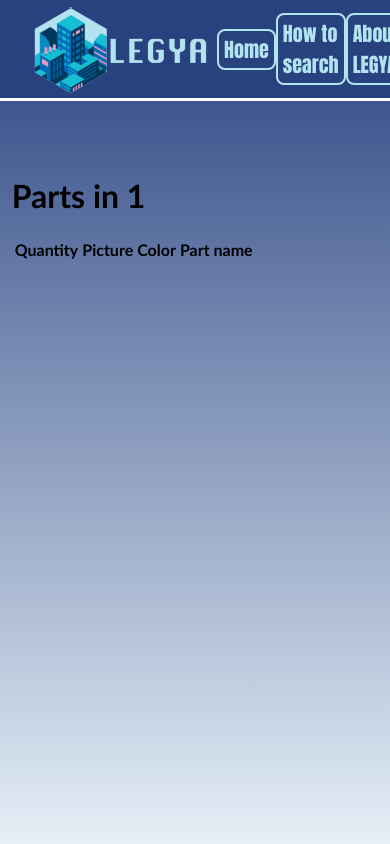
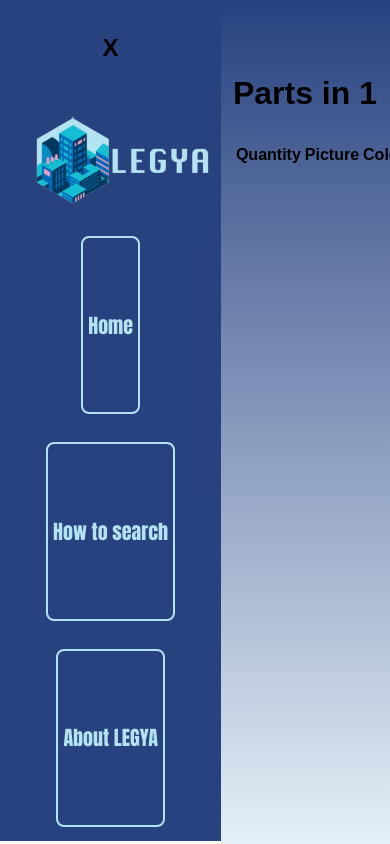
Before and after one commit to olofahren/legya, a PHP site: page /next2.php?SetID=1 in a window 390 px wide. Run offline with PHP 8.4, Linux system fonts and the light colour scheme; the visitor is signed in with stand-in values (Sample User, id 1); data that the repository does not hold is empty.

Commit message:
many thing yes

```diff
--- a/app/action/getParts.php
+++ b/app/action/getParts.php
@@ -5,6 +5,8 @@ include("../conn.php");
 $SetID = $_GET["SetID"];
 $SetID = filter_input(INPUT_GET, "SetID", FILTER_SANITIZE_SPECIAL_CHARS);
 
+//$query = "SELECT inventory.SetID, inventory.ItemID, minifigs.Minifigname FROM inventory, minifigs
+//WHERE inventory.SetID='$SetID' AND inventory.ItemtypeID='P' AND minifigs.MinifigID=inventory.ItemID";
 $query = "SELECT inventory.SetID, inventory.Quantity, colors.Colorname, parts.Partname, inventory.ItemTypeID, inventory.ItemID, colors.ColorID FROM inventory, colors, parts
 WHERE inventory.SetID='$SetID' AND inventory.ItemtypeID='P' AND colors.ColorID=inventory.ColorID AND parts.PartID=inventory.ItemID";
 $data = array($SetID);
--- a/menu.html
+++ b/menu.html
@@ -1,8 +1,16 @@
 
 
-<nav class="header">
+<nav id="header-large">
     <img src="assets/logg.png" alt="Logo">
     <a href="index.php" class="menubutton">Home</a>
     <a href="about.php" class="menubutton">How to search</a>
     <a href="contact.php" class="menubutton">About LEGYA</a>
 </nav>
+
+<nav id="header-small">
+    <h2 onclick="closeNav()">X</h2>
+    <img src="assets/logg.png" alt="Logo">
+    <a href="index.php" class="menubutton">Home</a>
+    <a href="about.php" class="menubutton">How to search</a>
+    <a href="contact.php" class="menubutton">About LEGYA</a>
+</nav>
--- a/next2.php
+++ b/next2.php
@@ -37,6 +37,9 @@ session_start();
                 <td ><img class="legoImg" src="http://weber.itn.liu.se/~stegu76/img.bricklink.com/<?= $part['ItemTypeID']?>/<?= $part['ColorID']?>/<?= $part['ItemID']?>" alt="part image"></td>
                 <td><?= $part['Colorname']?></td>
                 <td><?= $part['Partname']?></td>
+                <td><?= $part['MinifigID']?></td>
+                <td><?= $part['ColorID']?></td>
+                <td><?= $part['ItemID']?></td>
             </tr>
             <?php }?>
         </table>
--- a/script.js
+++ b/script.js
@@ -1,41 +1,10 @@
-var tempItems = [];   //declare an array
-var tempLenght = 0;
-function addItem(){
-    //add check to not add already existing item
+function openNav() {
+    document.getElementById("header-small").style.height = "30%";
+    document.getElementById("header-small").style.display = "flex";
+  }
 
-document.getElementById('itemIdInput').onkeydown = function(e){
-        if(e.keyCode == 13){
-            var itemId = document.getElementById("itemIdInput").value;  //get the value of an element by it's id
-            tempItems.push(itemId); //put to the array
-            console.log(tempItems);
-            document.getElementById('itemIdInput').value = '';
-            displayItems();
-        }
-    }
-
-}
-
-function addItemClick(){
-    var itemId = document.getElementById("itemIdInput").value;  //get the value of an element by it's id
-    tempItems.push(itemId); //put to the array
-    console.log(tempItems);
-    document.getElementById('itemIdInput').value = '';
-    displayItems();
-}
-
-function uploadItems(){
-
-    document.getElementById("searchField").value = tempItems;
-}
-
-function displayItems(){
-    document.getElementById("brick-list").innerHTML +=  "<li class='brickListItem' id=listItem"+tempLenght+">" + tempItems[tempLenght] + "<div class='removeBtn' onclick='removeListItem("+tempLenght+")'>x</div></li>";
-    tempLenght++;
-}
-
-function removeListItem(id){
-    console.log("listItem"+id);
-    document.getElementById("listItem"+id).style.display="none";
-    tempItems.splice(id,1);
-    console.log(tempItems);
-}
+  /* Set the width of the side navigation to 0 */
+  function closeNav() {
+    document.getElementById("header-small").style.height = "0%";
+    document.getElementById("header-small").style.display = "none";
+  }
--- a/style.css
+++ b/style.css
@@ -3,14 +3,17 @@ GENERAL RULES
 ****************/
 
 
-h1, h2, h3, h4,h5, li, td, tr{
-   font-family: 'Gill Sans', 'Gill Sans MT', Calibri, 'Trebuchet MS', sans-serif;
+h1, h2, h3, h4,h5, li, td, tr, p{
+    font-family: 'PT Sans Narrow', sans-serif;
 }
 
 .search-text{
-    font-family: Cambria, Cochin, Georgia, Times, 'Times New Roman', serif;
-    font-size: 30px;
-    color: orange;
+    /*font-family: Cambria, Cochin, Georgia, Times, 'Times New Roman', serif;
+
+    */font-size: 30px;
+    color: white;
+    text-align: center;
+    font-size: 5vw;
 }
 
 li{
@@ -43,10 +47,9 @@ OTHER
     overflow: auto;
 
 }
-.header{
+.header-large{
     display: flex;
     justify-content: space-around;
-
     float: right;
     width: 100%;
     background-color: #284280;
@@ -289,3 +324,37 @@ padding: 3%;
     animation-timing-function: linear;
     top: 25%;
 }
+
+#header-small{
+    display: none;
+    justify-content: space-around;
+    flex-direction: column;
+    float: right;
+    width: 100%;
+    background-color: #284280;
+    border-bottom: solid white;
+    align-items: center;
+}
+
+.menu-icon div{
+    width: 35px;
+  height: 5px;
+  background-color: black;
+  margin: 6px 0;
+}
+
+@media only screen and (max-width: 600px) {
+    #header-small{
+        display: flex;
+    }
+    #header-large{
+        display: none;
+    }
+
+    .wrapper{
+        display: flex;
+        flex-direction: row;
+    }
+
+
+}
```
Also changed, not shown: other parts of style.css (+38 -5 lines), index.php (+16 -9 lines).
